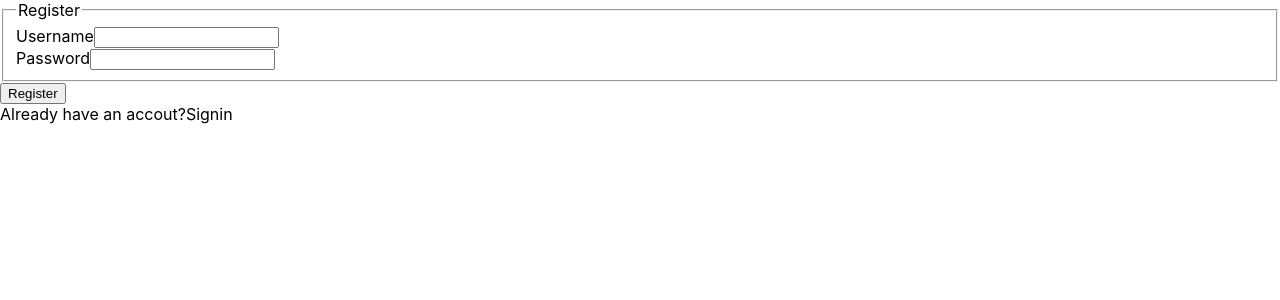
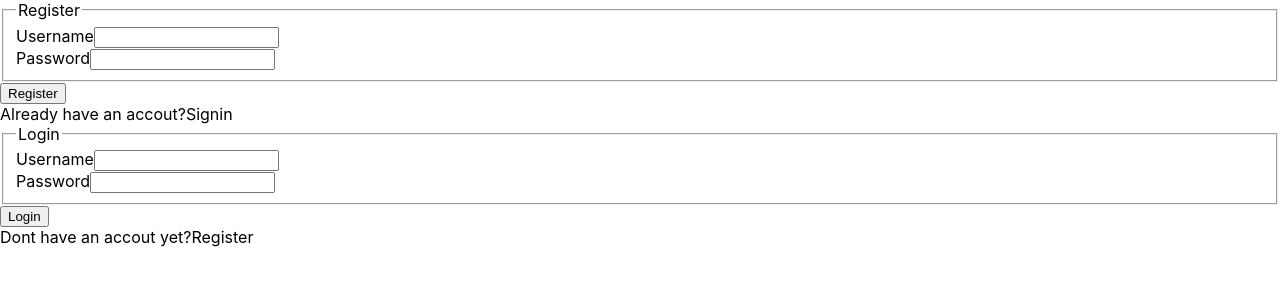
Before and after one commit to Esmail99/GuestBook-Frontend, a React (Create React App) app: page / in a window 1280 px wide. Shown: the top 300 px of the page. Built offline with nearby package versions, Linux system fonts and the light colour scheme; the HTML template or start-up script is replaced by a standard one.

Commit message:
create login component layout

```diff
--- a/src/App.js
+++ b/src/App.js
@@ -1,6 +1,7 @@
 import React, { Component } from "react";
 import "./App.css";
 import Register from "./components/Register";
+import Login from "./components/Login";
 
 class App extends Component {
   render() {
@@ -8,7 +9,7 @@ class App extends Component {
       <div>
         <Register />
         {/* <NavBar /> */}
-        {/* <Signin /> */}
+        <Login />
         {/* <Home /> */}
       </div>
     );
--- /dev/null
+++ b/src/components/Login.js
@@ -0,0 +1,70 @@
+import React from "react";
+
+class Login extends React.Component {
+  constructor(props) {
+    super(props);
+    this.state = {
+      username: "",
+      password: "",
+    };
+  }
+
+  onInputChange = (event) => {
+    this.setState({ [event.target.name]: event.target.value });
+  };
+
+  onFormSubmit = (event) => {
+    event.preventDefault();
+    console.log(this.state);
+  };
+
+  render() {
+    return (
+      <main className="pa4 black-80">
+        <form className="measure center" onSubmit={this.onFormSubmit}>
+          <fieldset id="sign_up" className="ba b--transparent ph0 mh0">
+            <legend className="f3 fw6 ph0 mh0">Login</legend>
+            <div className="mt3">
+              <label className="db fw6 lh-copy f6">Username</label>
+              <input
+                onChange={this.onInputChange}
+                className="pa2 input-reset ba bg-transparent w-70"
+                type="name"
+                name="username"
+                minLength="3"
+                maxLength="15"
+                required
+              />
+            </div>
+            <div className="mv3">
+              <label className="db fw6 lh-copy f6">Password</label>
+              <input
+                onChange={this.onInputChange}
+                className="pa2 input-reset ba bg-transparent w-75"
+                type="password"
+                name="password"
+                minLength="1"
+                required
+              />
+            </div>
+          </fieldset>
+          <div>
+            <input
+              className="b ph3 pv2 input-reset ba b--black bg-transparent grow pointer f6 dib"
+              type="submit"
+              value="Login"
+            />
+          </div>
+          <div className="lh-copy mt3">
+            Dont have an accout yet?
+            <span className="f6 link blue dim underline pointer ml1">
+              Register
+            </span>
+          </div>
+        </form>
+      </main>
+    );
+  }
+}
+
+export default Login;
```
